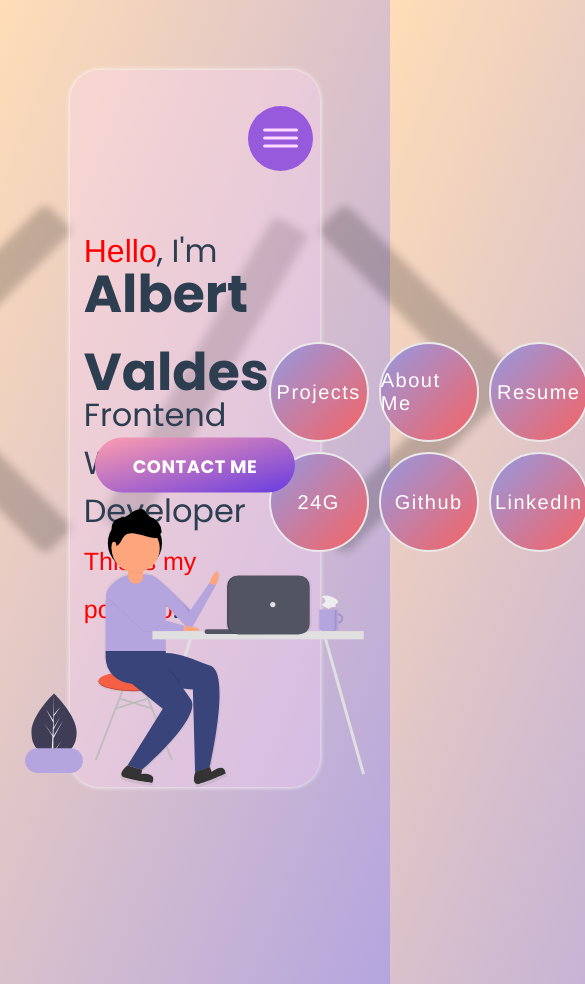
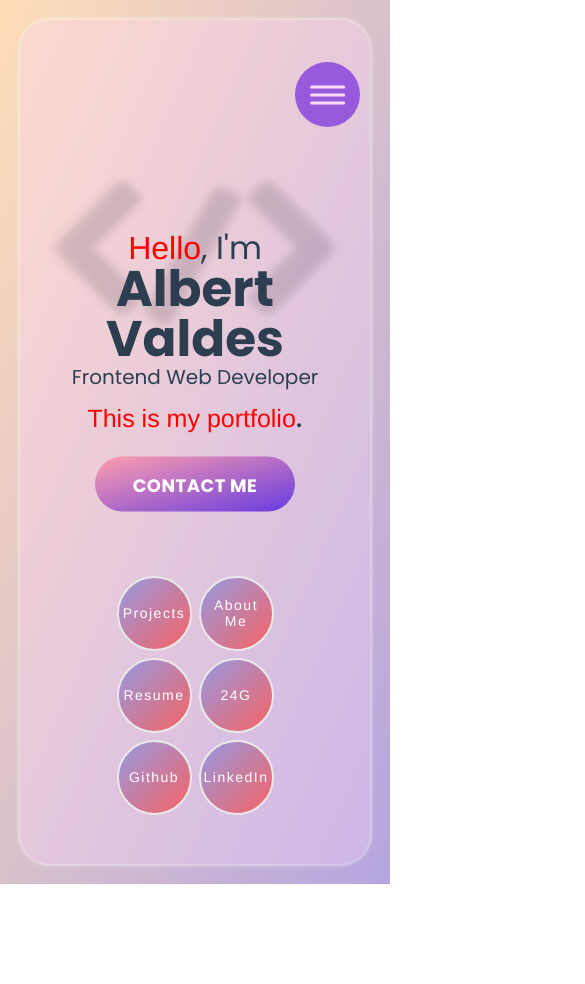
Before and after one commit to albert-anthony6/Portfolio-v2, a Vue app: page / in a window 390 px wide. Shown: the whole page, 585 px wide, since content can reach past the window. After the commit the page ends 884 px from the top, so only its background shows below. Built offline with nearby package versions, Linux system fonts and the light colour scheme; a web font is replaced by a local one.

Commit message:
Main page is now responsive

```diff
--- a/src/App.vue
+++ b/src/App.vue
@@ -19,13 +19,11 @@ export default {
   },
 };
 </script>
-, Navigation
 
 <style lang="scss">
 @import './assets/themes/_themes.scss';
 
 .app {
-  min-height: 100vh;
   -webkit-font-smoothing: antialiased;
   -moz-osx-font-smoothing: grayscale;
 }
--- a/src/assets/themes/_themes.scss
+++ b/src/assets/themes/_themes.scss
@@ -7,6 +7,13 @@
 }
 html {
   font-size: 62.5%;
+}
+html,
+body {
+  overflow: hidden;
+  @include tab {
+    overflow-y: scroll;
+  }
 }
 body {
   background-image: linear-gradient(
@@ -18,8 +25,14 @@ body {
   text-align: center;
   font-family: $poppins;
   padding: 70px;
-  font-size: 1.6em;
-  overflow: hidden;
+  font-size: 1.6rem;
+  min-height: 100vh;
+  @include sm {
+    padding: 40px;
+  }
+  @include xs {
+    padding: 20px;
+  }
 }
 section {
   position: relative;
@@ -29,6 +42,9 @@ section {
   width: 100%;
   height: 85vh;
   border-radius: 30px;
+  @include sm {
+    height: 100vh;
+  }
 }
 ul {
   list-style: none;
@@ -71,33 +87,66 @@ a {
   width: auto;
   filter: blur(4px);
   z-index: -1;
-  animation: move 5s infinite ease;
+  animation: move-middle 5s infinite ease;
+  @include xxl {
+    top: 40%;
+    animation: move-top 5s infinite ease;
+  }
+  @include sm {
+    top: 30%;
+    animation: move-top-sm 5s infinite ease;
+  }
   .left,
   .right,
   .middle {
     width: 250px;
     height: 250px;
     border-radius: 10px;
+    @include xxl {
+      width: 150px;
+      height: 150px;
+    }
+    @include sm {
+      width: 100px;
+      height: 100px;
+    }
   }
   .middle {
     border-left: 40px solid #000;
     transform: rotate(30deg);
     height: 350px;
+    @include xxl {
+      height: 200px;
+      margin-right: 100px;
+    }
+    @include sm {
+      height: 150px;
+      margin-right: 145px;
+      border-left: 30px solid #000;
+    }
   }
   .left {
     border-left: 40px solid #000;
     border-bottom: 40px solid #000;
     transform: rotate(45deg);
+    @include sm {
+      border-left: 30px solid #000;
+      border-bottom: 30px solid #000;
+    }
   }
   .right {
     border-right: 40px solid #000;
     border-bottom: 40px solid #000;
     transform: rotate(-45deg);
     margin-left: -200px;
+    @include sm {
+      border-right: 30px solid #000;
+      border-bottom: 30px solid #000;
+    }
   }
 }
 
-@keyframes move {
+@keyframes move-middle {
   from {
     opacity: 0.2;
     top: 50%;
@@ -111,3 +160,33 @@ a {
     top: 50%;
   }
 }
+
+@keyframes move-top {
+  from {
+    opacity: 0.2;
+    top: 40%;
+  }
+  50% {
+    opacity: 1;
+    top: 23%;
+  }
+  to {
+    opacity: 0.2;
+    top: 40%;
+  }
+}
+
+@keyframes move-top-sm {
+  from {
+    opacity: 0.2;
+    top: 30%;
+  }
+  50% {
+    opacity: 1;
+    top: 16%;
+  }
+  to {
+    opacity: 0.2;
+    top: 30%;
+  }
+}
--- a/src/assets/themes/_variables.scss
+++ b/src/assets/themes/_variables.scss
@@ -15,6 +15,18 @@ $shadow-light: #fff;
 
 $poppins: 'Poppins', Avenir, Helvetica, Arial, sans-serif;
 $pattaya: 'Pattaya', Avenir, Helvetica, Arial, sans-serif;
+
+@mixin xxs {
+  @media (max-width: 374px) {
+    @content;
+  }
+}
+
+@mixin xs {
+  @media (max-width: 400px) {
+    @content;
+  }
+}
 
 @mixin sm {
   @media (max-width: 600px) {
@@ -40,12 +52,6 @@ $pattaya: 'Pattaya', Avenir, Helvetica, Arial, sans-serif;
   }
 }
 
-@mixin mdh {
-  @media (max-width: 1000px) {
-    @content;
-  }
-}
-
 @mixin lg {
   @media (max-width: 1200px) {
     @content;
@@ -53,7 +59,13 @@ $pattaya: 'Pattaya', Avenir, Helvetica, Arial, sans-serif;
 }
 
 @mixin xl {
-  @media (max-width: 1200px) {
+  @media (max-width: 1400px) {
     @content;
   }
 }
+
+@mixin xxl {
+  @media (max-width: 1600px) {
+    @content;
+  }
+}
--- a/src/components/Navigation.vue
+++ b/src/components/Navigation.vue
@@ -43,6 +43,7 @@ export default {
   height: 100%;
   border-radius: 30px;
   clip-path: circle(100px at calc(100% - 86px) 74px);
+  z-index: 999;
   #active {
     display: none;
   }
--- a/src/views/Main.vue
+++ b/src/views/Main.vue
@@ -12,13 +12,20 @@
     <img src="../assets/icons/hello.svg" alt="Hello" class="hello-svg" />
     <div class="left-content">
       <p><span class="hello">Hello</span>, I'm</p>
-      <h1>Albert Valdes</h1>
-      <p>Frontend Web Developer</p>
+      <h1>
+        Albert
+        <div />
+        Valdes
+      </h1>
+      <p class="title">Frontend Web Developer</p>
       <p><span>This is my portfolio</span>.</p>
     </div>
     <div class="right-content">
       <a>Projects</a>
-      <a>About Me</a>
+      <a
+        >About <br />
+        Me</a
+      >
       <a>Resume</a>
       <a href="https://24g.com/" target="_blank">24G</a>
       <a href="https://github.com/albert-anthony6" target="_blank">Github</a>
@@ -43,6 +50,21 @@ export default {
   text-align: left;
   .left-content {
     margin-left: 5.5%;
+    @include xl {
+      margin-top: -85px;
+      margin-left: 3%;
+    }
+    @include mdh {
+      text-align: center;
+      position: absolute;
+      top: 47%;
+      left: 47%;
+      transform: translate(-50%, -50%);
+      width: 500px;
+    }
+    @include xxs {
+      top: 45%;
+    }
     span {
       color: red;
       font-family: $pattaya;
@@ -52,10 +74,30 @@ export default {
     .hello {
       font-size: 3.2rem;
     }
+    .title {
+      @include sm {
+        font-size: 2rem;
+      }
+    }
     h1 {
       font-size: 5.2rem;
       margin-top: -20px;
       margin-bottom: -20px;
+      @include sm {
+        font-size: 4rem;
+        margin-bottom: -15px;
+      }
+      @include xs {
+        font-size: 5rem;
+      }
+      div {
+        display: none;
+        @include xs {
+          display: block;
+          line-height: 0.2px;
+          margin: -25px;
+        }
+      }
     }
   }
   .right-content {
@@ -64,6 +106,44 @@ export default {
     grid-gap: 10px;
     grid-template-rows: 100px 100px;
     grid-template-columns: 100px 100px 100px;
+    text-align: center;
+    @include xl {
+      margin-right: 4%;
+    }
+    @include lg {
+      grid-template-rows: 100px 100px 100px;
+      grid-template-columns: 100px 100px;
+    }
+    @include mdh {
+      position: absolute;
+      bottom: 5%;
+      right: 0%;
+      grid-template-rows: 100px 100px;
+      grid-template-columns: 100px 100px 100px;
+    }
+    @include tab {
+      position: relative;
+      margin: 0 auto;
+      margin-bottom: -60vh;
+    }
+    @include sm {
+      margin-bottom: -70vh;
+      grid-template-rows: 100px 100px 100px;
+      grid-template-columns: 100px 100px;
+    }
+    @include sm {
+      grid-gap: 7px;
+      grid-template-rows: 85px 85px 85px;
+      grid-template-columns: 85px 85px;
+    }
+    @include xs {
+      grid-template-rows: 75px 75px 75px;
+      grid-template-columns: 75px 75px;
+    }
+    @include xxs {
+      grid-template-rows: 65px 65px 65px;
+      grid-template-columns: 65px 65px;
+    }
     a {
       font-family: $pattaya;
       font-size: 2rem;
@@ -71,7 +151,6 @@ export default {
       display: flex;
       justify-content: center;
       align-items: center;
-      // background-image: linear-gradient(to right bottom, #9599e2 0%, rgb(236, 42, 42) 100%);
       background-image: linear-gradient(to right bottom, #9599e2 0%, rgb(247, 99, 99) 100%);
       border: 2px solid rgb(233, 233, 233);
       border-radius: 50%;
@@ -82,14 +161,31 @@ export default {
         transform: translateY(-10px);
         box-shadow: 0 5px 12px #635569;
       }
+      @include sm {
+        font-size: 1.6rem;
+      }
+      @include xs {
+        font-size: 1.4rem;
+      }
+      @include xxs {
+        font-size: 1.2rem;
+      }
     }
   }
   .hello-svg {
-    width: 340px;
+    width: 38vh;
     position: absolute;
     bottom: 0;
     left: 50%;
     transform: translateX(-50%);
+    @include mdh {
+      width: 35vh;
+      left: 4%;
+      transform: translateX(0);
+    }
+    @include tab {
+      display: none;
+    }
   }
   .contact-button {
     position: absolute;
```
